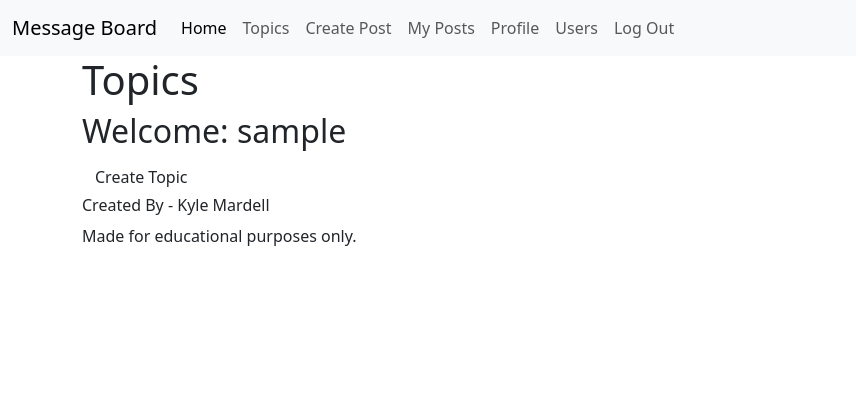
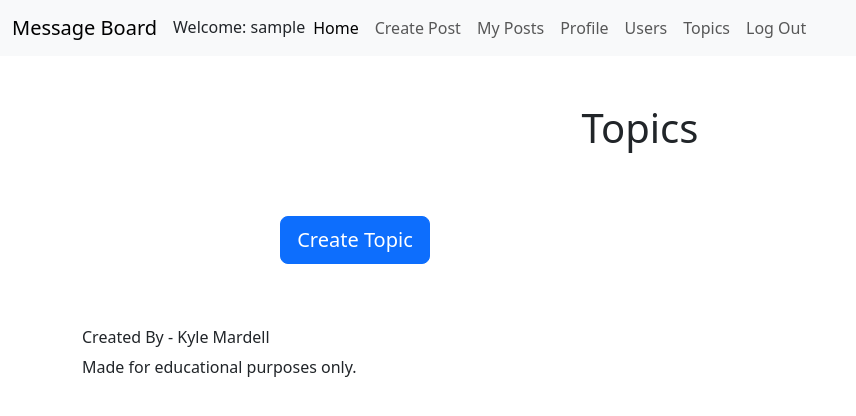
Before and after one commit to KyleMardell/meassage-board-flask-app, a Flask app: page /topics in a window 1280 px wide. Shown: the top 416 px of the page, without its empty margins (0-856 px from the left). Run offline with Flask 3, Linux system fonts and the light colour scheme; the visitor is signed in with stand-in values (Sample User, id 1); data that the repository does not hold is empty.

Commit message:
Add initial styling to all pages for consistency.

```diff
--- a/messageboard/routes.py
+++ b/messageboard/routes.py
@@ -202,3 +202,11 @@ def users():
     users = list(User.query.order_by(User.id).all())
 
     return render_template('users.html', users=users, username=username)
+
+
+# Profile
+@app.route('/profile')
+@login_required
+def profile():
+    username = session.get('username', None)
+    return render_template('profile.html', username=username)
--- a/messageboard/static/css/style.css
+++ b/messageboard/static/css/style.css
@@ -5,3 +5,7 @@
     gap: 0;
     box-sizing: border-box;
 }
+
+main {
+    margin-top: 56px;
+}
--- a/messageboard/templates/base.html
+++ b/messageboard/templates/base.html
@@ -14,10 +14,11 @@
 
 <body>
     <header>
-        <nav class="navbar navbar-expand-lg bg-body-tertiary">
+        <nav class="navbar navbar-expand-lg bg-body-tertiary fixed-top">
             <div class="container-fluid">
                 {% if current_user.is_authenticated %}
                 <a class="navbar-brand" href="{{ url_for('home') }}">Message Board</a>
+                <h2 class="nav-link mb-0">Welcome: {{ username }}</h2>
                 <button class="navbar-toggler" type="button" data-bs-toggle="collapse" data-bs-target="#navbarNav"
                     aria-controls="navbarNav" aria-expanded="false" aria-label="Toggle navigation">
                     <span class="navbar-toggler-icon"></span>
@@ -28,20 +29,20 @@
                             <a class="nav-link active" aria-current="page" href="{{ url_for('home') }}">Home</a>
                         </li>
                         <li class="nav-item">
-                            <a class="nav-link" href="{{ url_for('topics') }}">Topics</a>
-                        </li>
-                        <li class="nav-item">
                             <a class="nav-link" href="{{ url_for('create_post') }}">Create Post</a>
                         </li>
                         <li class="nav-item">
                             <a class="nav-link" href="{{ url_for('my_posts') }}">My Posts</a>
                         </li>
                         <li class="nav-item">
-                            <a class="nav-link" href="#">Profile</a>
+                            <a class="nav-link" href="{{ url_for('profile') }}">Profile</a>
                         </li>
                         {% if session['user_is_admin'] == True %}
                         <li class="nav-item">
                             <a class="nav-link" href="{{ url_for('users') }}">Users</a>
+                        </li>
+                        <li class="nav-item">
+                            <a class="nav-link" href="{{ url_for('topics') }}">Topics</a>
                         </li>
                         {% endif %}
                         <li class="nav-item">
@@ -61,7 +62,7 @@
         {% endblock %}
     </main>
     <footer>
-        <div class="container">
+        <div class="container mt-5">
             <div class="row">
                 <div class="col">
                     <h6>Created By - Kyle Mardell</h6>
--- a/messageboard/templates/create_post.html
+++ b/messageboard/templates/create_post.html
@@ -4,13 +4,11 @@
 <section class="container">
     <div class="row">
         <div class="col">
-            <h1>Create Post</h1>
-            <h2>Welcome: {{ username }}</h2>
+            <h1 class="text-center m-5">Create Post</h1>
         </div>
     </div>
     <div class="row">
         <div class="col">
-
             <form method="POST" action="{{ url_for('create_post') }}">
                 <div class="mb-3">
                     <label for="post-title" class="form-label">Enter Title</label>
--- a/messageboard/templates/create_topic.html
+++ b/messageboard/templates/create_topic.html
@@ -4,8 +4,7 @@
 <section class="container">
     <div class="row">
         <div class="col">
-            <h1>Create Topic</h1>
-            <h2>Welcome: {{ username }}</h2>
+            <h1 class="text-center m-5">Create Topic</h1>
         </div>
     </div>
     <div class="row">
--- a/messageboard/templates/index.html
+++ b/messageboard/templates/index.html
@@ -1,8 +1,9 @@
 {% extends "base.html" %}
 {% block content %}
+
 <section class="container hero-section">
     <div class="row">
-        <div class="col text-center">
+        <div class="col text-center mt-5">
             <h1>
                 Welcome to Message Board
             </h1>
@@ -40,8 +41,9 @@
 <section class="container call-to-action">
     <div class="row m-5">
         <div class="col d-flex justify-content-center">
-            <a class="btn btn-primary" href="{{ url_for('login') }}">Join the conversation</a>
+            <a class="btn btn-primary btn-lg" href="{{ url_for('login') }}">Join the conversation</a>
         </div>
     </div>
 </section>
+
 {% endblock %}
--- a/messageboard/templates/topics.html
+++ b/messageboard/templates/topics.html
@@ -3,26 +3,27 @@
 {% block content %}
 
 <section class="container">
-
-    <h1>Topics</h1>
-    <h2>Welcome: {{ username }}</h2>
-
+    <div class="row">
+        <div class="col col-12">
+            <h1 class="text-center m-5">Topics</h1>
+        </div>
+    </div>
     {% if session['user_is_admin'] == True %}
     <div class="row">
-        <div class="col">
-            <a href="{{ url_for('create_topic') }}" class="btn">Create Topic</a>
+        <div class="col col-lg-6 d-flex justify-content-center">
+            <a href="{{ url_for('create_topic') }}" class="btn btn-primary btn-lg my-3">Create Topic</a>
         </div>
     </div>
     {% endif %}
 
-    <div class="row">
+    <div class="row d-flex justify-content-center">
         {% for topic in topics %}
-            <div class="col col-12">
+            <div class="col col-12 col-lg-6 m-2">
                 <h2>{{ topic.name }}</h2>
                 <p>Created: {{ topic.date }} by {{ topic.creator_name }}</p>
 
                 {% if session['user_is_admin'] == True %}
-                    <a href="{{ url_for('delete_topic', topic_id=topic.id) }}" class="btn red">Delete</a>
+                    <a href="{{ url_for('delete_topic', topic_id=topic.id) }}" class="btn btn-danger">Delete</a>
                 {% endif %}
 
             </div>
```
Also changed, not shown: messageboard/templates/home.html (+11 -7 lines), messageboard/templates/login.html (+4 -4 lines), messageboard/templates/my_posts.html (+10 -12 lines), messageboard/templates/profile.html (added, +14 -0 lines), messageboard/templates/users.html (+9 -7 lines).
